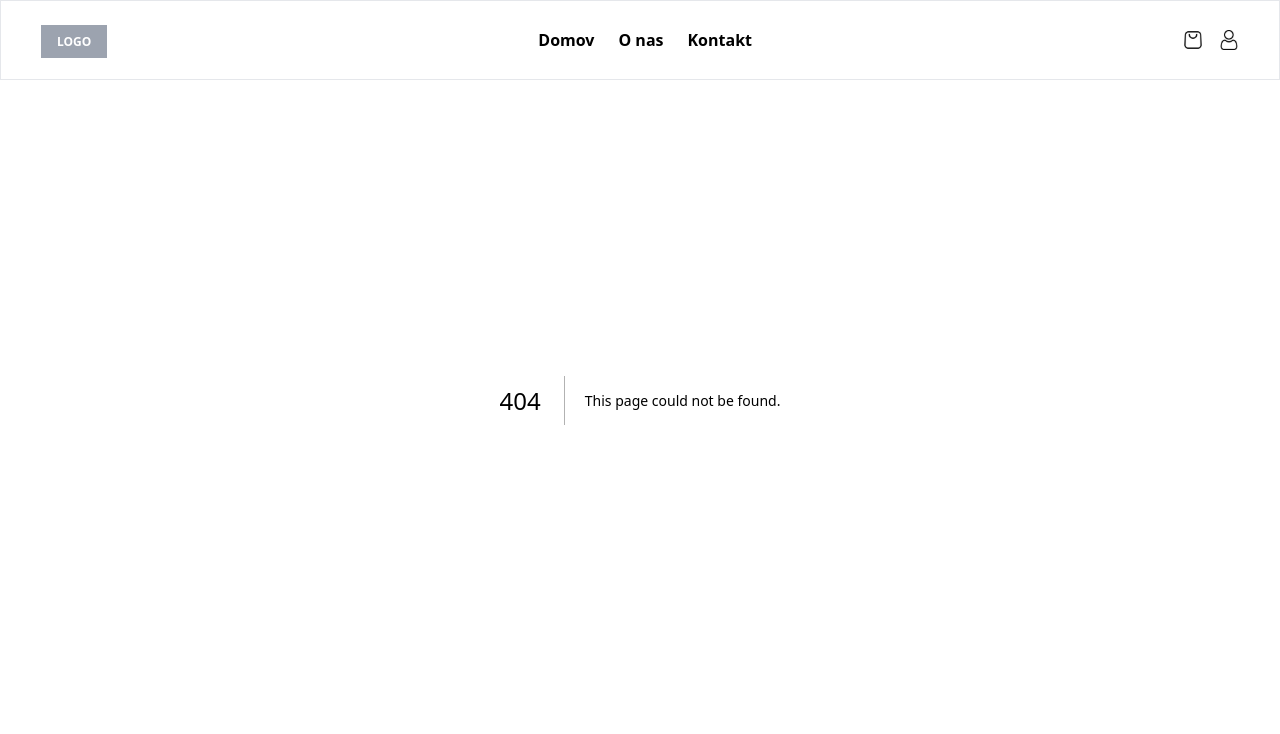
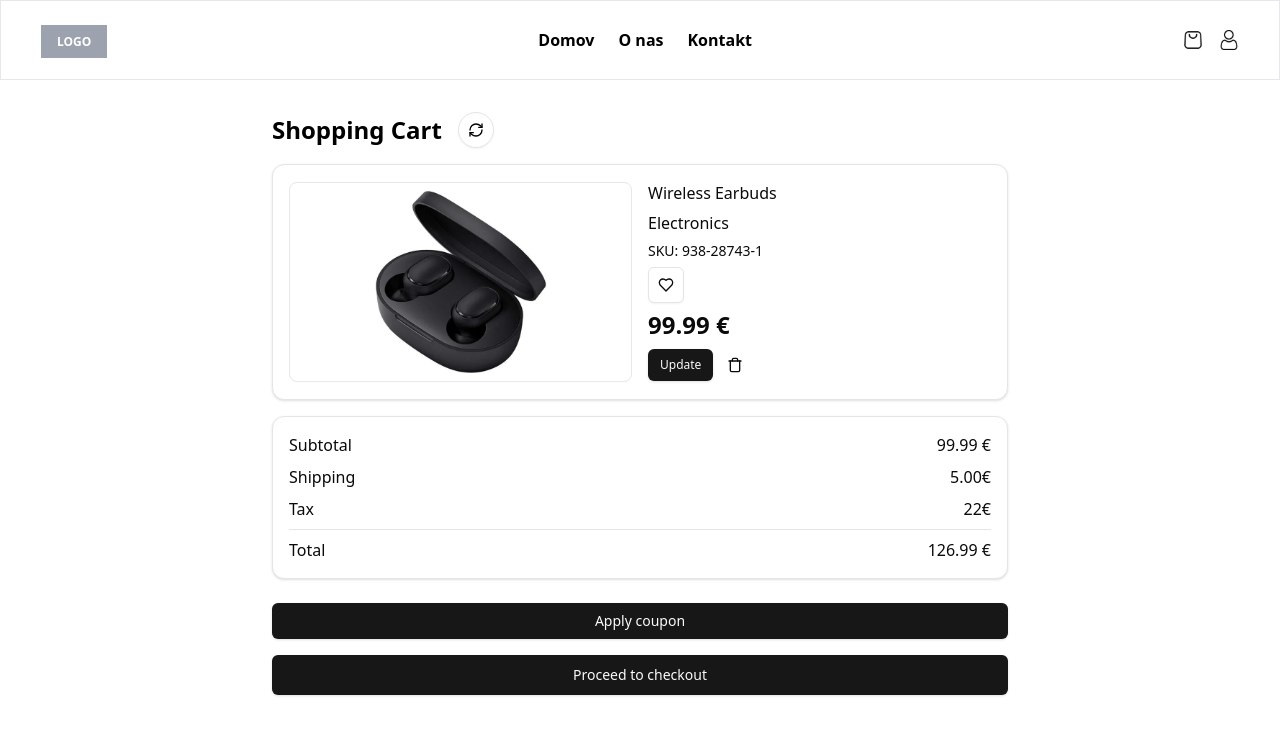
Before and after one commit to GASPing4ER/rpo_spletna_trgovina, a Next.js app: page /cart in a window 1280 px wide. Before the commit this address had no page. Shown: the top 734 px of the page. Built offline with nearby package versions, Linux system fonts and the light colour scheme.

Commit message:
cart page

```diff
--- a/package.json
+++ b/package.json
@@ -9,6 +9,7 @@
     "lint": "next lint"
   },
   "dependencies": {
+    "@radix-ui/react-separator": "^1.1.0",
     "@radix-ui/react-slot": "^1.1.0",
     "class-variance-authority": "^0.7.0",
     "clsx": "^2.1.1",
--- /dev/null
+++ b/src/app/cart/page.tsx
@@ -0,0 +1,91 @@
+import { Button } from "@/components/ui/button";
+import { Card } from "@/components/ui/card";
+import Link from "next/link";
+import { Separator } from "@/components/ui/separator";
+import Image from "next/image";
+import { HeartIcon, RefreshCwIcon, TrashIcon } from "lucide-react";
+import { productsDummyData } from "@/constants";
+
+const CartPage = () => {
+  const productData = productsDummyData[0];
+  return (
+    <div className="grid max-w-3xl gap-4 px-4 mx-auto mt-28">
+      <div className="flex items-center gap-4">
+        <h1 className="text-2xl font-semibold">Shopping Cart</h1>
+        <Button size="icon" variant="outline" className="rounded-full">
+          <RefreshCwIcon className="w-4 h-4" />
+          <span className="sr-only">Refresh</span>
+        </Button>
+      </div>
+      <div className="grid gap-4">
+        <Card className="grid gap-4 p-4 md:grid-cols-2 md:gap-4">
+          <div className="flex items-center gap-4 md:col-span-1">
+            <Image
+              src={productData.imgUrl}
+              alt="Product image"
+              width={200}
+              height={200}
+              className="aspect-square object-contain border border-gray-200 rounded-lg w-full md:max-h-[200px] overflow-hidden dark:border-gray-800"
+            />
+          </div>
+          <div className="flex flex-col items-start md:col-span-1 gap-1.5">
+            <div className="grid gap-1.5">
+              <Link
+                href="#"
+                className="line-clamp-2 font-medium hover:underline"
+                prefetch={false}
+              >
+                {productData.name}
+              </Link>
+              <p>{productData.category}</p>
+              <div className="text-sm font-medium">SKU: 938-28743-1</div>
+              <Button size="icon" variant="outline">
+                <HeartIcon className="w-4 h-4" />
+              </Button>
+            </div>
+            <div className="text-2xl font-semibold">{productData.price} €</div>
+            <div className="flex items-center gap-1">
+              <Button size="sm">Update</Button>
+              <Button variant="ghost" size="icon">
+                <TrashIcon className="w-4 h-4" />
+                <span className="sr-only">Delete</span>
+              </Button>
+            </div>
+          </div>
+        </Card>
+        <Card className="p-4">
+          <div className="grid gap-2 md:grid-cols-1">
+            <div className="flex items-center justify-between">
+              <div>Subtotal</div>
+              <div>{productData.price} €</div>
+            </div>
+            <div className="flex items-center justify-between">
+              <div>Shipping</div>
+              <div>5.00€</div>
+            </div>
+            <div className="flex items-center justify-between">
+              <div>Tax</div>
+              <div>{Math.round(productData.price * 0.22)}€</div>
+            </div>
+            <Separator className="w-full" />
+            <div className="flex items-center justify-between font-medium">
+              <div>Total</div>
+              <div>
+                {Math.round(productData.price * 0.22) + productData.price + 5} €
+              </div>
+            </div>
+          </div>
+        </Card>
+        <div className="flex flex-col gap-2">
+          <div />
+          <Button>Apply coupon</Button>
+        </div>
+        <Button size="lg" className="w-full">
+          Proceed to checkout
+        </Button>
+      </div>
+    </div>
+  );
+};
+
+export default CartPage;
--- a/src/app/profile/page.tsx
+++ b/src/app/profile/page.tsx
@@ -7,7 +7,7 @@ import { ordersDummyData } from "@/constants";
 
 export default function Profile() {
   return (
-    <main className="w-full min-h-screen flex gap-10 items-center justify-center bg-gray-100 p-24">
+    <main className="w-full h-screen flex gap-10 items-center justify-center bg-gray-100">
       <Card className="w-full max-w-lg p-6 bg-white rounded-lg shadow-md">
         <div className="flex flex-col items-center">
           <Image
--- a/src/components/Header.tsx
+++ b/src/components/Header.tsx
@@ -18,7 +18,7 @@ const Header = () => {
       {/* TODO: Logo tukaj! */}
       <Navigation />
       <div className="flex gap-4">
-        <Link href="/">
+        <Link href="/cart">
           <Image
             src="/icons/shopping-bag.svg"
             alt="shopping bag"
--- /dev/null
+++ b/src/components/ui/separator.tsx
@@ -0,0 +1,31 @@
+"use client"
+
+import * as React from "react"
+import * as SeparatorPrimitive from "@radix-ui/react-separator"
+
+import { cn } from "@/lib/utils"
+
+const Separator = React.forwardRef<
+  React.ElementRef<typeof SeparatorPrimitive.Root>,
+  React.ComponentPropsWithoutRef<typeof SeparatorPrimitive.Root>
+>(
+  (
+    { className, orientation = "horizontal", decorative = true, ...props },
+    ref
+  ) => (
+    <SeparatorPrimitive.Root
+      ref={ref}
+      decorative={decorative}
+      orientation={orientation}
+      className={cn(
+        "shrink-0 bg-neutral-200 dark:bg-neutral-800",
+        orientation === "horizontal" ? "h-[1px] w-full" : "h-full w-[1px]",
+        className
+      )}
+      {...props}
+    />
+  )
+)
+Separator.displayName = SeparatorPrimitive.Root.displayName
+
+export { Separator }
```
Also changed, not shown: 1 other file (tests, documents, lock files or other folders).
